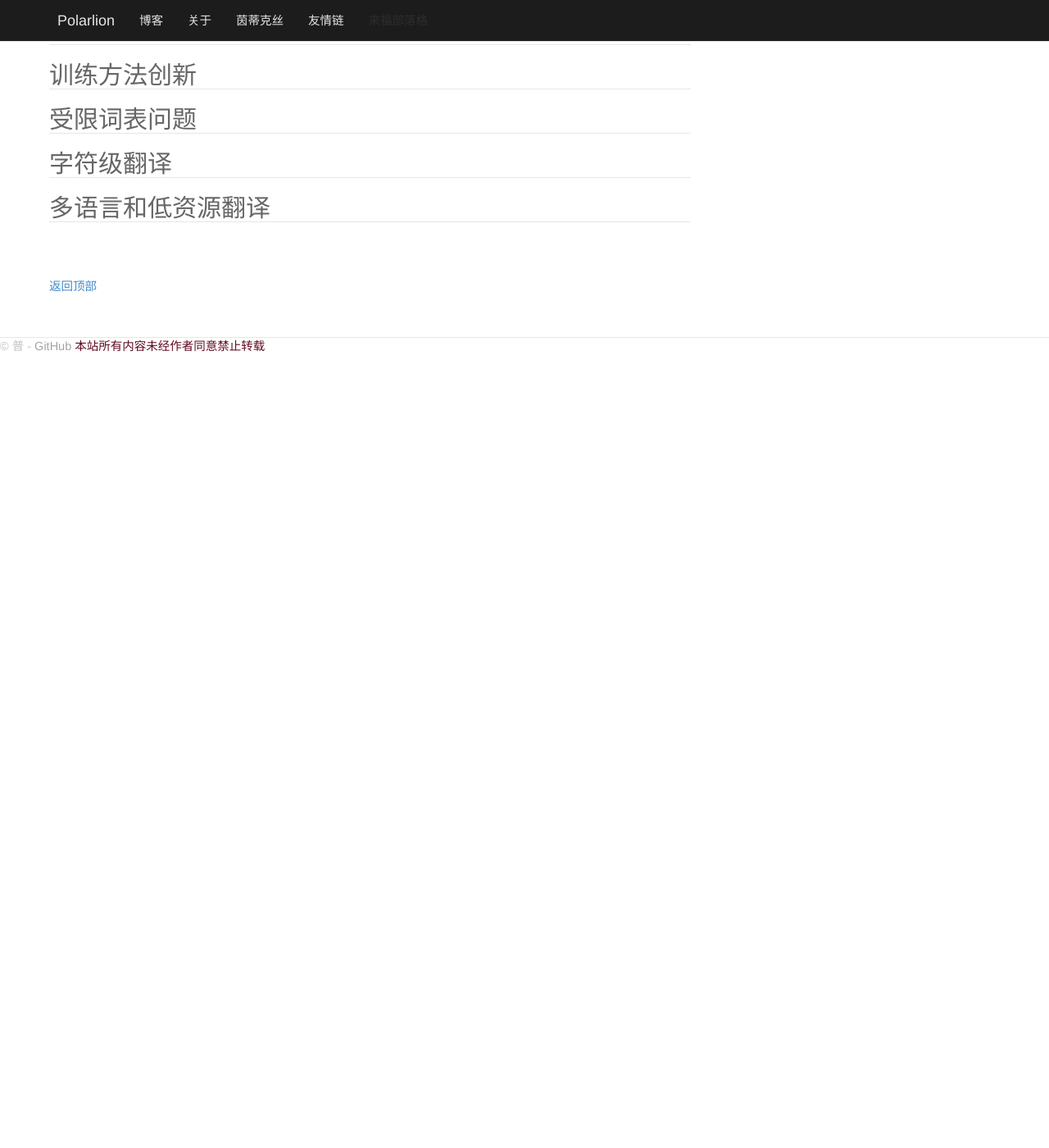
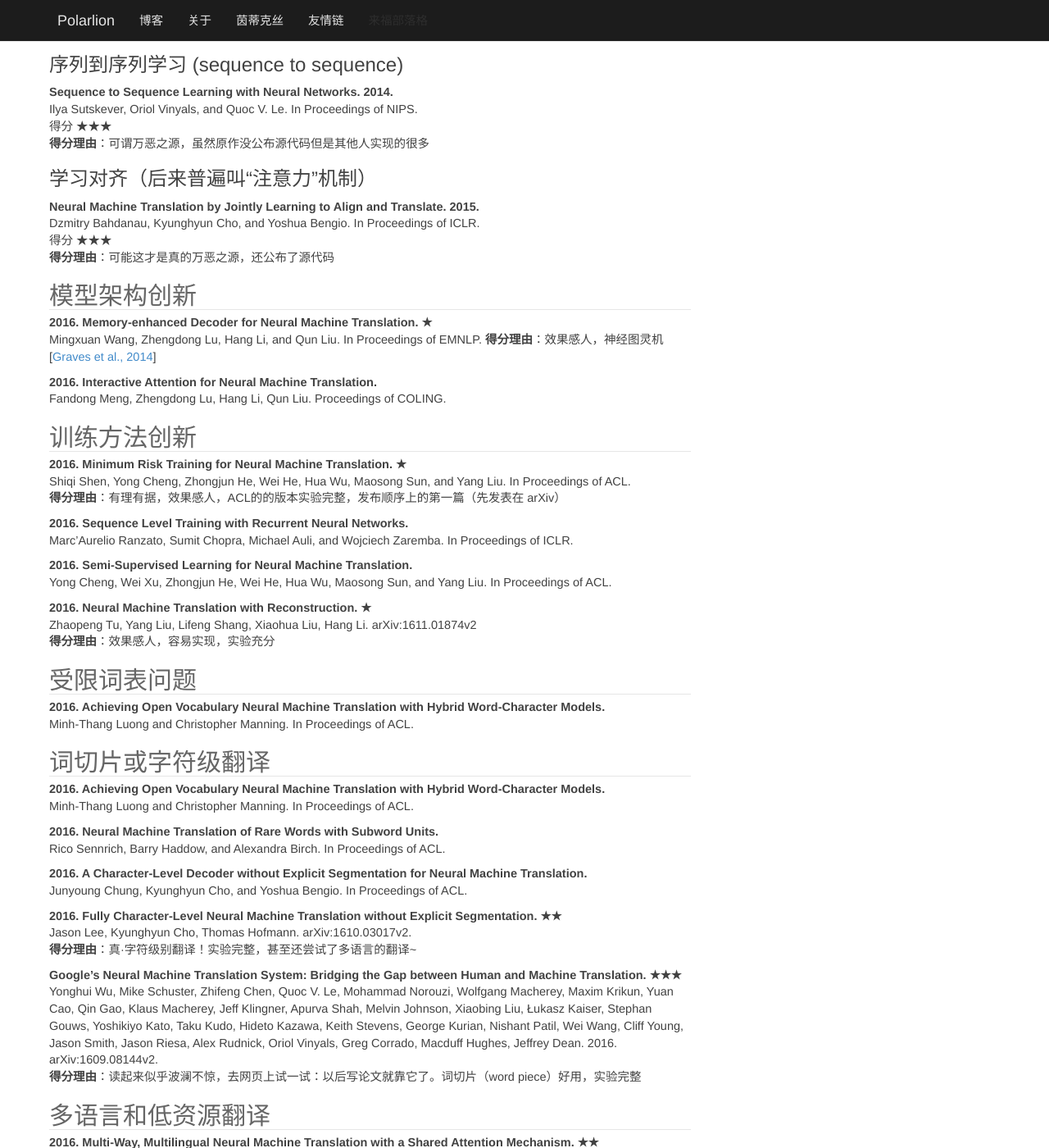
Before and after one commit to PolarLion/polarlion.github.io, a Jekyll site: the page built from _posts/2017-02-10-nmt-papers.markdown, in a window 1280 px wide and 1400 px high, scrolled down 692 px. Shown: the whole window at 82% size. Built offline with Jekyll 4.4.1, drawn with Linux system fonts in a browser that asks for light colours; comment, search, counter and statistics services are not loaded; before the commit the page ends 1124 px from its top, so only the background shows below that; some of the changed text lies outside the part shown.

Commit message:
20170210 nmt papers

```diff
--- a/_posts/2017-02-10-nmt-papers.markdown
+++ b/_posts/2017-02-10-nmt-papers.markdown
@@ -9,8 +9,12 @@ categories: "NMT"
 date: 2017-02-10 16:30:00 +0800
 ---
 
+# 未完待续……
+
+<br>
 博主在这里尽可能地整理些神经机器翻译相关的重要论文，大概按照下面的条目分类，不同类别中有互相覆盖的~
-另外作者根据 <b><font size="4">个人喜好</font>，<font size="5">个人喜好</font>，<font size="6">个人喜好</font></b> 给一些重要的工作如 **靠近知识树根节点的 or 开辟新领域的 or 实验超完整的 or 原作者公布源代码的 or 几乎终结某领域的** 论文打了星号（★）作为评分，评分从★到★★★★★
+另外作者根据 <b><font size="3">个人喜好</font>，<font size="4">个人喜好</font>，<font size="5">个人喜好</font></b> 给一些 **靠近知识树根节点的 or 开辟新领域的 or 实验超完整的 or 原作者公布源代码的 or 几乎终结某领域的** 论文打了星号（★）作为评分，评分从★到★★★
+<b><font size="5">对于不带★的文章，请综合参考文章出处、作者团队，并结合自身阅读体验做出评价！！</font></b>
 
 
 
@@ -21,7 +25,7 @@ date: 2017-02-10 16:30:00 +0800
   - [<font size="4">模型架构创新</font>](#模型架构创新)
   - [<font size="4">训练方法创新</font>](#训练方法创新)
   - [<font size="4">受限词表问题</font>](#受限词表问题)
-  - [<font size="4">字符级翻译</font>](#字符级翻译)
+  - [<font size="4">词切片或字符级翻译</font>](#词切片或字符级翻译)
   - [<font size="4">多语言和低资源翻译</font>](#多语言和低资源翻译)
 
 
@@ -29,15 +33,82 @@ date: 2017-02-10 16:30:00 +0800
 <h2 id="主干">主干</h2>
 
 <h3 id="seq2seq">序列到序列学习 (sequence to sequence)</h3>
+**Sequence to Sequence Learning with Neural Networks. 2014.**
+Ilya Sutskever, Oriol Vinyals, and Quoc V. Le. In Proceedings of NIPS.
+得分 ★★★
+**得分理由**：可谓万恶之源，虽然原作没公布源代码但是其他人实现的很多
 
 <h3 id="attention">学习对齐（后来普遍叫“注意力”机制）</h3>
+**Neural Machine Translation by Jointly Learning to Align and Translate. 2015.**
+Dzmitry Bahdanau, Kyunghyun Cho, and Yoshua Bengio.  In Proceedings of ICLR.
+得分 ★★★
+**得分理由**：可能这才是真的万恶之源，还公布了源代码
+
 
 <h2 id="模型架构创新">模型架构创新</h2>
+**2016. Memory-enhanced Decoder for Neural Machine Translation. ★**
+Mingxuan Wang, Zhengdong Lu, Hang Li, and Qun Liu. In Proceedings of EMNLP.
+**得分理由**：效果感人，神经图灵机 [[Graves et al., 2014](graves2014)]
+
+**2016. Interactive Attention for Neural Machine Translation.**
+Fandong Meng, Zhengdong Lu, Hang Li, Qun Liu. Proceedings of COLING.
 
 <h2 id="训练方法创新">训练方法创新</h2>
+**2016. Minimum Risk Training for Neural Machine Translation. ★**
+Shiqi Shen, Yong Cheng, Zhongjun He, Wei He, Hua Wu, Maosong Sun, and Yang Liu. In Proceedings of ACL.
+**得分理由**：有理有据，效果感人，ACL的的版本实验完整，发布顺序上的第一篇（先发表在 arXiv）
+
+**2016. Sequence Level Training with Recurrent Neural Networks.**
+Marc’Aurelio Ranzato, Sumit Chopra, Michael Auli, and Wojciech Zaremba. In Proceedings of ICLR.
+
+**2016. Semi-Supervised Learning for Neural Machine Translation.**
+Yong Cheng, Wei Xu, Zhongjun He, Wei He, Hua Wu, Maosong Sun, and Yang Liu. In Proceedings of ACL.
+
+**2016. Neural Machine Translation with Reconstruction. ★**
+Zhaopeng Tu, Yang Liu, Lifeng Shang, Xiaohua Liu, Hang Li. arXiv:1611.01874v2
+**得分理由**：效果感人，容易实现，实验充分
 
 <h2 id="受限词表问题">受限词表问题</h2>
+**2016. Achieving Open Vocabulary Neural Machine Translation with Hybrid Word-Character Models.**
+Minh-Thang Luong and Christopher Manning. In Proceedings of ACL.
 
-<h2 id="字符级翻译">字符级翻译</h2>
+
+<h2 id="词切片或字符级翻译">词切片或字符级翻译</h2>
+**2016. Achieving Open Vocabulary Neural Machine Translation with Hybrid Word-Character Models.**
+Minh-Thang Luong and Christopher Manning. In Proceedings of ACL.
+
+**2016. Neural Machine Translation of Rare Words with Subword Units.**
+Rico Sennrich, Barry Haddow, and Alexandra Birch. In Proceedings of ACL.
+
+**2016. A Character-Level Decoder without Explicit Segmentation for Neural Machine Translation.**
+Junyoung Chung, Kyunghyun Cho, and Yoshua Bengio. In Proceedings of ACL.
+
+**2016. Fully Character-Level Neural Machine Translation without Explicit Segmentation.  ★★**
+Jason Lee, Kyunghyun Cho, Thomas Hofmann. arXiv:1610.03017v2.
+**得分理由**：真·字符级别翻译！实验完整，甚至还尝试了多语言的翻译~
+
+**Google's Neural Machine Translation System: Bridging the Gap between Human and Machine Translation.  ★★★**
+Yonghui Wu, Mike Schuster, Zhifeng Chen, Quoc V. Le, Mohammad Norouzi, Wolfgang Macherey, Maxim Krikun, Yuan Cao, Qin Gao, Klaus Macherey, Jeff Klingner, Apurva Shah, Melvin Johnson, Xiaobing Liu, Łukasz Kaiser, Stephan Gouws, Yoshikiyo Kato, Taku Kudo, Hideto Kazawa, Keith Stevens, George Kurian, Nishant Patil, Wei Wang, Cliff Young, Jason Smith, Jason Riesa, Alex Rudnick, Oriol Vinyals, Greg Corrado, Macduff Hughes, Jeffrey Dean. 2016.  arXiv:1609.08144v2.
+**得分理由**：读起来似乎波澜不惊，去网页上试一试：以后写论文就靠它了。词切片（word piece）好用，实验完整
+
 
 <h2 id="多语言和低资源翻译">多语言和低资源翻译</h2>
+**2016. Multi-Way, Multilingual Neural Machine Translation with a Shared Attention Mechanism.   ★★**
+Orhan Firat, Kyunghyun Cho, Yoshua Bengio. arXiv:1601.01073.
+**得分理由**：第一个发表的做多语言翻译的工作，开启了新世界的大门
+
+**2016. Transfer Learning for Low-Resource Neural Machine Translation.**
+Barret Zoph, Deniz Yuret, Jonathan May, and Kevin Knight. In Proceedings of EMNLP.
+
+**2016. Zero-Resource Translation with Multi-Lingual Neural Machine Translation.**
+Orhan Firat, Baskaran Sankaran, Yaser Al-Onaizan, Fatos T. Yarman Vural, Kyunghyun Cho.  In Proceedings of EMNLP.
+
+ **2016. Google's Multilingual Neural Machine Translation System: Enabling Zero-Shot Translation.  ★★★**
+Melvin Johnson, Mike Schuster, Quoc V. Le, Maxim Krikun, Yonghui Wu, Zhifeng Chen, Nikhil Thorat, Fernanda Viégas, Martin Wattenberg, Greg Corrado, Macduff Hughes, Jeffrey Dean. arXiv:1611.04558.
+**得分理由**：几乎原封不动地拿 GNMT 直接做多语言，真正意义上的多语言神经机器翻译：不但共享参数还共享词表！效果令人惊叹，实验完整到令人发指
+
+<br /><font color="green">/******************************************  参考文线  *******************************************/</font><br />
+
+
+
+9.<a id="graves2014" /> Alex Graves, Greg Wayne, and Ivo Danihelka. 2014. Neural Turing Machines. arXiv:1410.5401v2.
```
